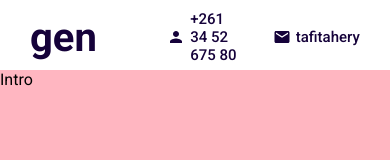
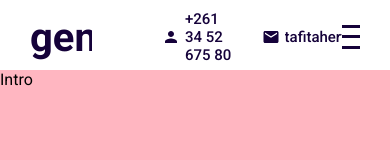
Before and after one commit to tafitahery/portfolio, a React (Create React App) app: page / in a window 390 px wide. Shown: the top 160 px of the page. Built offline with nearby package versions, Linux system fonts and the light colour scheme.

Commit message:
React Animated Hamburger menu

```diff
--- a/src/App.jsx
+++ b/src/App.jsx
@@ -5,11 +5,14 @@
 import Testimonials from './component/testimonials/Testimonials';
 import Contact from './component/contact/Contact';
 import './app.scss';
+import { useState } from 'react';
 
 function App() {
+  const [menuOpen, setMenuOpen] = useState(false);
+
   return (
     <div className="app">
-      <Topbar />
+      <Topbar menuOpen={menuOpen} setMenuOpen={setMenuOpen} />
       <div className="sections">
         <Intro />
         <Portfolio />
--- a/src/component/topbar/Topbar.jsx
+++ b/src/component/topbar/Topbar.jsx
@@ -1,9 +1,9 @@
 import './topbar.scss';
 import { Person, Mail } from '@mui/icons-material';
 
-export default function Topbar() {
+export default function Topbar({ menuOpen, setMenuOpen }) {
   return (
-    <div className="topbar">
+    <div className={'topbar ' + (menuOpen && 'active')}>
       <div className="wrapper">
         <div className="left">
           <a href="#intro" className="logo">
@@ -18,7 +18,13 @@
             <span>tafitahery@gmail.com</span>
           </div>
         </div>
-        <div className="right"></div>
+        <div className="right">
+          <div className="humburger" onClick={() => setMenuOpen(!menuOpen)}>
+            <span className="line1"></span>
+            <span className="line2"></span>
+            <span className="line3"></span>
+          </div>
+        </div>
       </div>
     </div>
   );
--- a/src/component/topbar/topbar.scss
+++ b/src/component/topbar/topbar.scss
@@ -8,6 +8,7 @@
   position: fixed;
   z-index: 2;
   top: 0;
+  transition: all 1s ease;
 
   .wrapper {
     padding: 10px 30px;
@@ -43,5 +44,45 @@
         }
       }
     }
+
+    .right {
+      .humburger {
+        width: 32px;
+        height: 32px;
+        display: flex;
+        flex-direction: column;
+        justify-content: space-around;
+        cursor: pointer;
+
+        span {
+          width: 100%;
+          height: 3px;
+          background-color: $mainColor;
+          transform-origin: left;
+          transition: all 2s ease;
+        }
+      }
+    }
+  }
+
+  &.active {
+    background-color: $mainColor;
+    color: white;
+
+    .humburger {
+      span {
+        &:first-child {
+          background-color: white;
+          transform: rotate(45deg);
+        }
+        &:nth-child(2) {
+          opacity: 0;
+        }
+        &:last-child {
+          background-color: white;
+          transform: rotate(-45deg);
+        }
+      }
+    }
   }
 }
```
